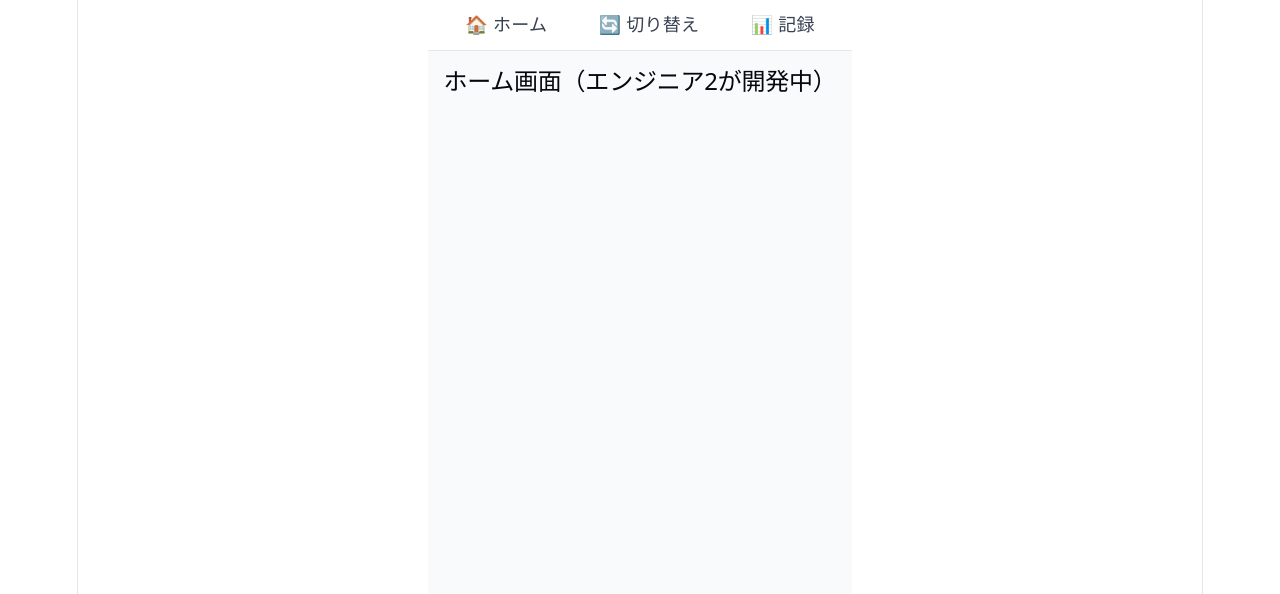
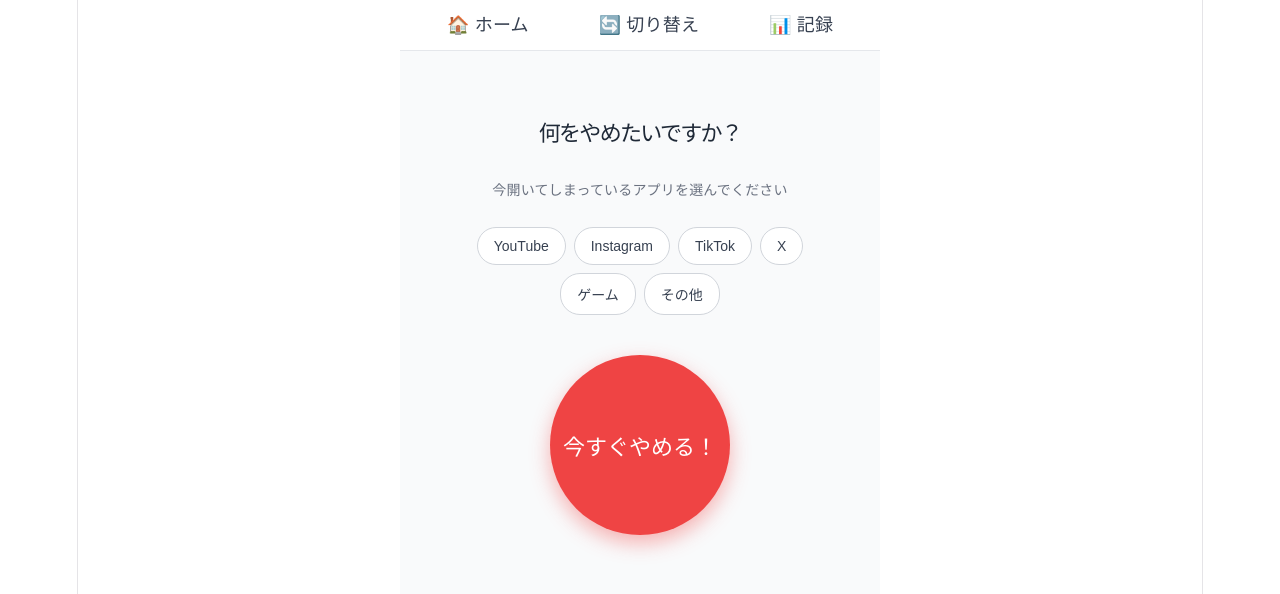
Before and after one commit to keiei0126/break.app, a React (Vite) app: page / in a window 1280 px wide. Shown: the top 594 px of the page. Built offline with nearby package versions, Linux system fonts and the light colour scheme.

Commit message:
feat: ホーム画面（アプリ選択と離脱トリガー）を実装

```diff
--- a/src/pages/HomePage.tsx
+++ b/src/pages/HomePage.tsx
@@ -1 +1,70 @@
-export const HomePage = () => <div><h2>ホーム画面（エンジニア2が開発中）</h2></div>;
+import { useNavigate } from 'react-router-dom';
+import { useApp } from '../contexts/AppContext';
+import type { TargetApp } from '../types';
+
+const APPS: TargetApp[] = ['YouTube', 'Instagram', 'TikTok', 'X', 'ゲーム', 'その他'];
+
+export const HomePage = () => {
+  const navigate = useNavigate();
+  const { currentApp, setCurrentApp } = useApp();
+
+  const handleStop = () => {
+    if (!currentApp) {
+      alert('やめたいアプリを選択してください！');
+      return;
+    }
+    // 切り替え画面へ移動
+    navigate('/switch');
+  };
+
+  return (
+    <div style={{ textAlign: 'center', padding: '20px' }}>
+      <h1 style={{ fontSize: '22px', color: '#1f2937' }}>何をやめたいですか？</h1>
+      <p style={{ color: '#6b7280', fontSize: '14px' }}>今開いてしまっているアプリを選んでください</p>
+
+      {/* アプリ選択ボタン一覧 */}
+      <div style={{ display: 'flex', gap: '8px', justifyContent: 'center', flexWrap: 'wrap', margin: '24px 0' }}>
+        {APPS.map((app) => (
+          <button
+            key={app}
+            onClick={() => setCurrentApp(app)}
+            style={{
+              padding: '10px 16px',
+              borderRadius: '20px',
+              border: currentApp === app ? '2px solid #ef4444' : '1px solid #d1d5db',
+              background: currentApp === app ? '#fee2e2' : '#ffffff',
+              color: currentApp === app ? '#b91c1c' : '#374151',
+              fontWeight: currentApp === app ? 'bold' : 'normal',
+              cursor: 'pointer',
+              fontSize: '14px',
+            }}
+          >
+            {app}
+          </button>
+        ))}
+      </div>
+
+      {/* 巨大なストップボタン */}
+      <div style={{ margin: '40px 0' }}>
+        <button
+          onClick={handleStop}
+          style={{
+            width: '180px',
+            height: '180px',
+            borderRadius: '50%',
+            backgroundColor: '#ef4444',
+            color: '#ffffff',
+            fontSize: '22px',
+            fontWeight: 'bold',
+            border: 'none',
+            cursor: 'pointer',
+            boxShadow: '0 8px 20px rgba(239, 68, 68, 0.4)',
+            transition: 'transform 0.1s',
+          }}
+        >
+          今すぐやめる！
+        </button>
+      </div>
+    </div>
+  );
+};
```
